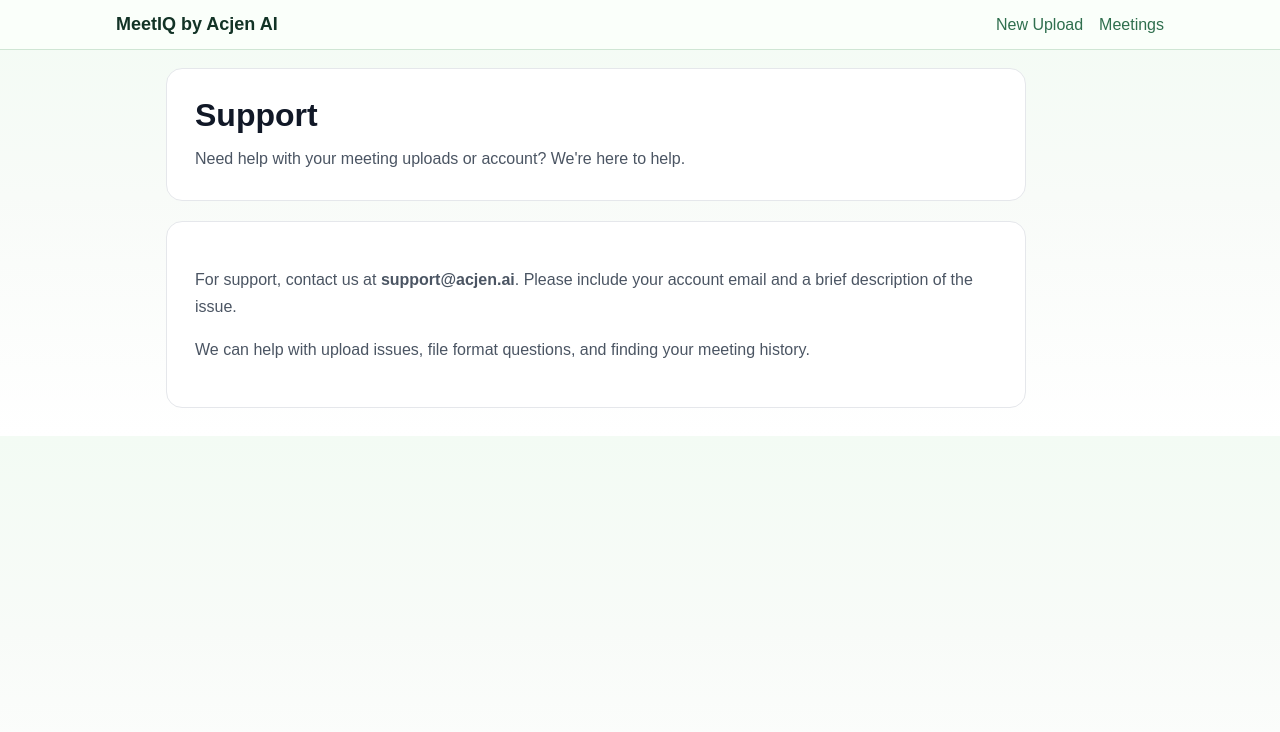
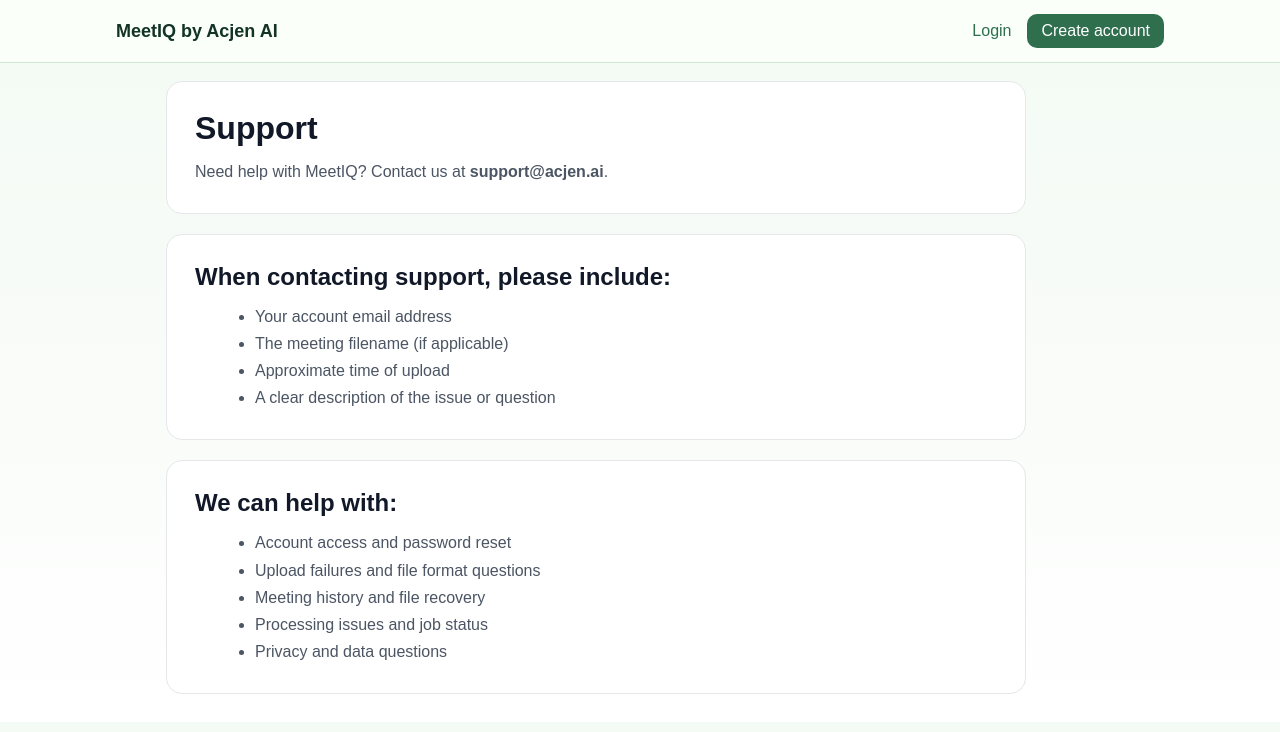
Before and after one commit to drlalitasaharan/meeting-notes-assistant, a Next.js app in the folder frontend/: page /support in a window 1280 px wide. Shown: the top 732 px of the page. Built offline with nearby package versions, Linux system fonts and the light colour scheme; no server answers.

Commit message:
Polish Phase 1 public UX

```diff
--- a/frontend/app/layout.tsx
+++ b/frontend/app/layout.tsx
@@ -3,8 +3,8 @@
 import Header from "../components/Header";
 
 export const metadata: Metadata = {
-  title: "Meeting Notes Assistant",
-  description: "Upload audio or video and get structured meeting notes.",
+  title: "MeetIQ by Acjen AI",
+  description: "Upload audio or video meetings and get structured notes with AI-powered summaries and action items.",
 };
 
 export default function RootLayout({
--- a/frontend/app/meetings/page.tsx
+++ b/frontend/app/meetings/page.tsx
@@ -41,7 +41,7 @@
     };
   }, []);
 
-  const authError = error && /401|unauthorized/i.test(error);
+  const authError = error && (/401|unauthorized|authentication credentials/i.test(error) || error.toLowerCase().includes("not provided"));
 
   return (
     <div style={{ display: "grid", gap: 20, maxWidth: 1080 }}>
@@ -100,13 +100,13 @@
         >
           <p style={{ margin: 0, color: "#991b1b", fontSize: 16, lineHeight: 1.6 }}>
             {authError
-              ? "Please sign in to access your meetings."
+              ? "Please sign in to view your meeting history."
               : error}
           </p>
           {authError ? (
             <div style={{ marginTop: 16, display: "flex", gap: 12, flexWrap: "wrap" }}>
               <Link
-                href="/login"
+                href="/login?next=/meetings"
                 style={{
                   padding: "12px 18px",
                   borderRadius: 14,
--- a/frontend/app/support/page.tsx
+++ b/frontend/app/support/page.tsx
@@ -4,17 +4,29 @@
       <section style={{ background: "#ffffff", border: "1px solid #e5e7eb", borderRadius: 16, padding: 28 }}>
         <h1 style={{ marginTop: 0, marginBottom: 12, fontSize: 32, color: "#111827" }}>Support</h1>
         <p style={{ margin: 0, color: "#4b5563", fontSize: 16, lineHeight: 1.6 }}>
-          Need help with your meeting uploads or account? We're here to help.
+          Need help with MeetIQ? Contact us at <strong>support@acjen.ai</strong>.
         </p>
       </section>
 
       <section style={{ background: "#ffffff", border: "1px solid #e5e7eb", borderRadius: 16, padding: 28 }}>
-        <p style={{ color: "#4b5563", fontSize: 16, lineHeight: 1.7 }}>
-          For support, contact us at <strong>support@acjen.ai</strong>. Please include your account email and a brief description of the issue.
-        </p>
-        <p style={{ color: "#4b5563", fontSize: 16, lineHeight: 1.7 }}>
-          We can help with upload issues, file format questions, and finding your meeting history.
-        </p>
+        <h2 style={{ marginTop: 0, marginBottom: 12, fontSize: 24, color: "#111827" }}>When contacting support, please include:</h2>
+        <ul style={{ margin: "12px 0 0 20px", color: "#4b5563", fontSize: 16, lineHeight: 1.7 }}>
+          <li>Your account email address</li>
+          <li>The meeting filename (if applicable)</li>
+          <li>Approximate time of upload</li>
+          <li>A clear description of the issue or question</li>
+        </ul>
+      </section>
+
+      <section style={{ background: "#ffffff", border: "1px solid #e5e7eb", borderRadius: 16, padding: 28 }}>
+        <h2 style={{ marginTop: 0, marginBottom: 12, fontSize: 24, color: "#111827" }}>We can help with:</h2>
+        <ul style={{ margin: "12px 0 0 20px", color: "#4b5563", fontSize: 16, lineHeight: 1.7 }}>
+          <li>Account access and password reset</li>
+          <li>Upload failures and file format questions</li>
+          <li>Meeting history and file recovery</li>
+          <li>Processing issues and job status</li>
+          <li>Privacy and data questions</li>
+        </ul>
       </section>
     </div>
   );
--- a/frontend/components/Header.tsx
+++ b/frontend/components/Header.tsx
@@ -3,19 +3,25 @@
 import Link from "next/link";
 import { useEffect, useState } from "react";
 import { useRouter } from "next/navigation";
-import { clearAuthToken } from "../lib/api";
+import { clearAuthToken, subscribeToAuthChanges } from "../lib/api";
 
 export default function Header() {
   const [loggedIn, setLoggedIn] = useState(false);
   const router = useRouter();
 
   useEffect(() => {
+    function checkAuth() {
       try {
         const token = window.localStorage.getItem("meeting-notes-assistant-token");
         setLoggedIn(Boolean(token));
       } catch {
         setLoggedIn(false);
       }
+    }
+
+    checkAuth();
+    const unsubscribe = subscribeToAuthChanges(checkAuth);
+    return unsubscribe;
   }, []);
 
   function handleLogout() {
@@ -55,6 +61,8 @@
         </Link>
 
         <nav style={{ display: "flex", gap: 16, alignItems: "center" }}>
+          {loggedIn ? (
+            <>
               <Link
                 href="/upload"
                 style={{ textDecoration: "none", color: "#2f6f4e", fontWeight: 500 }}
@@ -67,8 +75,6 @@
               >
                 Meetings
               </Link>
-
-          {loggedIn ? (
               <button
                 onClick={handleLogout}
                 style={{
@@ -83,7 +89,30 @@
               >
                 Logout
               </button>
-          ) : null}
+            </>
+          ) : (
+            <>
+              <Link
+                href="/login"
+                style={{ textDecoration: "none", color: "#2f6f4e", fontWeight: 500 }}
+              >
+                Login
+              </Link>
+              <Link
+                href="/signup"
+                style={{
+                  textDecoration: "none",
+                  color: "#ffffff",
+                  background: "#2f6f4e",
+                  padding: "8px 14px",
+                  borderRadius: "10px",
+                  fontWeight: 500,
+                }}
+              >
+                Create account
+              </Link>
+            </>
+          )}
         </nav>
       </div>
     </header>
--- a/frontend/lib/api.ts
+++ b/frontend/lib/api.ts
@@ -10,6 +10,7 @@
 
 const API_BASE_URL = process.env.NEXT_PUBLIC_API_BASE_URL?.replace(/\/$/, "");
 const AUTH_TOKEN_KEY = "meeting-notes-assistant-token";
+const AUTH_CHANGE_EVENT = "meetiq-auth-change";
 
 if (!API_BASE_URL) {
   throw new Error("NEXT_PUBLIC_API_BASE_URL is not set");
@@ -19,24 +20,58 @@
   if (typeof window === "undefined") {
     return null;
   }
+
   return window.localStorage.getItem(AUTH_TOKEN_KEY);
 }
 
-function setAuthToken(token: string) {
+function dispatchAuthChange(): void {
   if (typeof window === "undefined") {
     return;
   }
-  window.localStorage.setItem(AUTH_TOKEN_KEY, token);
+
+  window.dispatchEvent(new Event(AUTH_CHANGE_EVENT));
 }
 
-export function clearAuthToken() {
+function setAuthToken(token: string): void {
   if (typeof window === "undefined") {
     return;
   }
-  window.localStorage.removeItem(AUTH_TOKEN_KEY);
+
+  window.localStorage.setItem(AUTH_TOKEN_KEY, token);
+  dispatchAuthChange();
 }
 
-function buildHeaders(additional?: HeadersInit) {
+export function clearAuthToken(): void {
+  if (typeof window === "undefined") {
+    return;
+  }
+
+  window.localStorage.removeItem(AUTH_TOKEN_KEY);
+  dispatchAuthChange();
+}
+
+export function subscribeToAuthChanges(callback: () => void): () => void {
+  if (typeof window === "undefined") {
+    return () => {};
+  }
+
+  const handleAuthChange = () => callback();
+  const handleStorage = (event: StorageEvent) => {
+    if (event.key === AUTH_TOKEN_KEY) {
+      callback();
+    }
+  };
+
+  window.addEventListener(AUTH_CHANGE_EVENT, handleAuthChange);
+  window.addEventListener("storage", handleStorage);
+
+  return () => {
+    window.removeEventListener(AUTH_CHANGE_EVENT, handleAuthChange);
+    window.removeEventListener("storage", handleStorage);
+  };
+}
+
+function buildHeaders(additional?: HeadersInit): Record<string, string> {
   const token = getAuthToken();
   const headers: Record<string, string> = {};
 
```
Also changed, not shown: frontend/app/login/page.tsx (+31 -4 lines), frontend/app/privacy/page.tsx (+18 -4 lines), frontend/app/signup/page.tsx (+11 -0 lines), frontend/app/terms/page.tsx (+13 -3 lines). Lines whose indentation alone changed are shown as unchanged.
